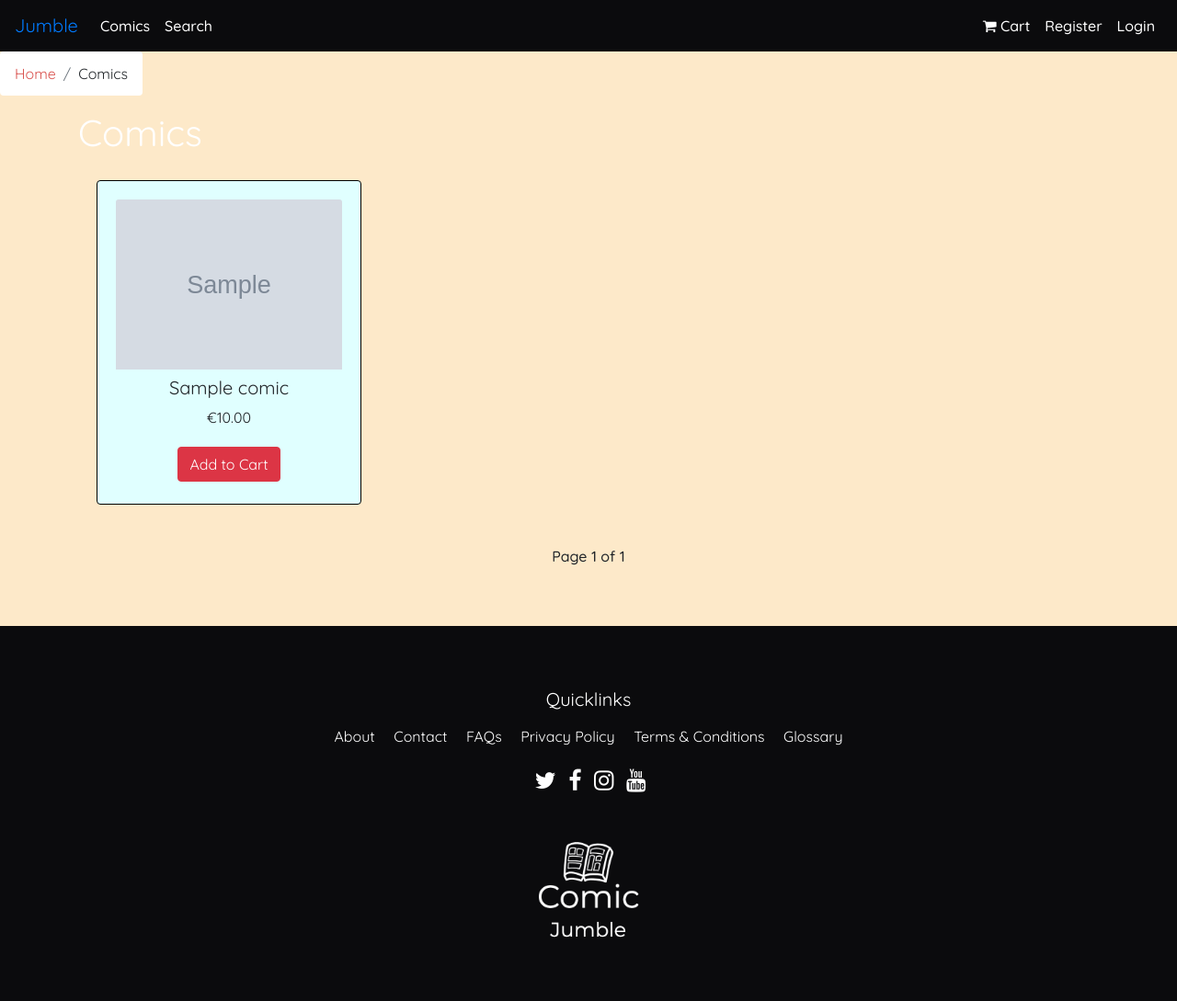
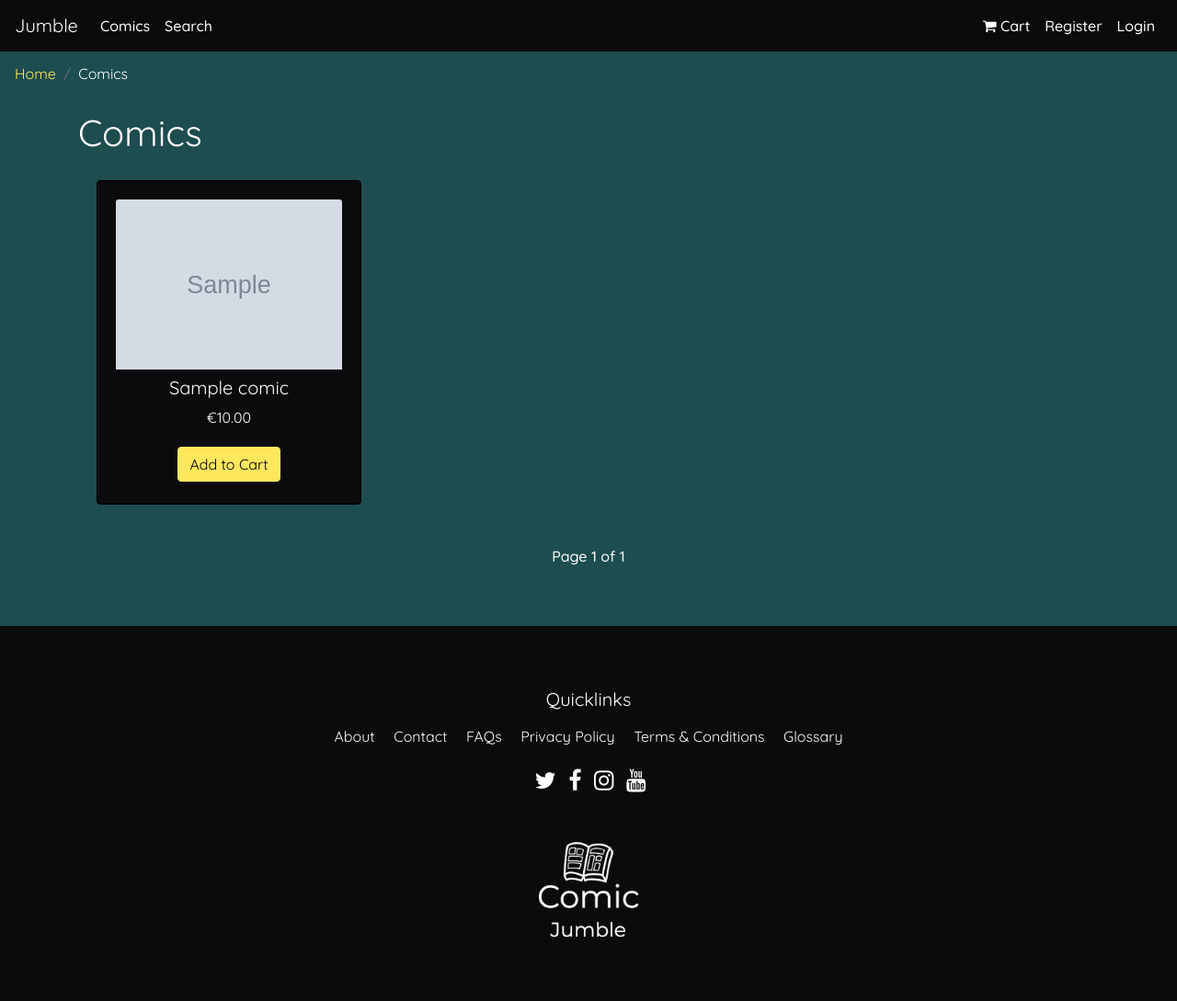
Before and after one commit to adonegan/milestone4-mycomicjumble, a Django app: page /comics/ in a window 1280 px wide. Shown: the whole page at 92% size. Run offline with Django 3.2, Linux system fonts and the light colour scheme; tables that the repository leaves empty hold one stand-in row (values such as "Sample post"); grey boxes marked "Sample" are stand-in pictures; some libraries are stand-ins or nearby versions.

Commit message:
Color changes

```diff
--- a/static/css/custom.css
+++ b/static/css/custom.css
@@ -5,7 +5,7 @@ body {
   margin: 0;
   padding: 0 0;
   border: 0;
-  background-color: #fde9c9;
+  background-color: #1d4d4f;
 }
 
 .col-lg-12 {
@@ -25,6 +25,15 @@ body {
 .card-text {
   font-family: "Quicksand", sans-serif;
   font-weight: 400;
+  color: white;
+}
+
+.btn-info {
+  color: #fff;
+  background-color: #1d4d4f;
+  border-color: #1d4d4f;
+  font-family: "Quicksand", sans-serif;
+  font-weight: 400;
 }
 
 #footer-details {
@@ -36,8 +45,15 @@ body {
 .card {
   max-width: 18rem;
   margin: 20px 20px;
-  background-color: #e0ffff;
+  background-color: #0b0b0d;
   border: solid 1px black;
+}
+
+.card-body {
+  flex: 1 1 auto;
+  padding: 1.25rem;
+  background-color: #0b0b0d;
+  color: white;
 }
 
 .card-title {
@@ -102,7 +118,7 @@ p.card-text {
 
 
 hr {
-  background-color: black;
+  background-color: white;
 }
 
 .input-field {
@@ -120,6 +136,7 @@ hr {
   flex-direction: column;
   align-items: center;
   justify-content: center;
+  background-color: #fafafa;
 }
 
 .logo-box {
@@ -167,6 +184,7 @@ hr {
 .pagination {
   font-family: "Quicksand", sans-serif;
   font-weight: 500;
+  color: white;
 }
 
 .form-control {
@@ -174,13 +192,13 @@ hr {
 }
 
 .breadcrumb {
-  background-color: white;
+  background-color: #1d4d4f;
 }
 
 .breadcrumb-item a {
   font-family: "Quicksand", sans-serif;
   font-weight: 400;
-  color: #d9534f;
+  color: #ffe75e;
 }
 
 .breadcrumb-item.active {
@@ -202,7 +220,7 @@ hr {
 }
 
 .active, .collapsible:hover {
-  background-color: #292b2c;
+  background-color: #0b0b0d;
 }
 
 .content {
@@ -217,3 +235,27 @@ hr {
 h5.question {
   font-weight: 500;
 }
+
+.collapse-text {
+  color: black;
+  font-family: "Quicksand", sans-serif;
+  font-weight: 400;
+}
+
+.badge-success {
+  color: #000;
+  background-color: #ffe75e;
+}
+
+.btn-danger {
+  color: #000;
+  background-color: #ffe75e;
+  border-color: #ffe75e;
+}
+
+.btn-primary {
+  color: #fff;
+  background-color: #ffe75e;
+  border-color: #ffe75e;
+  color: #000;
+}
```
